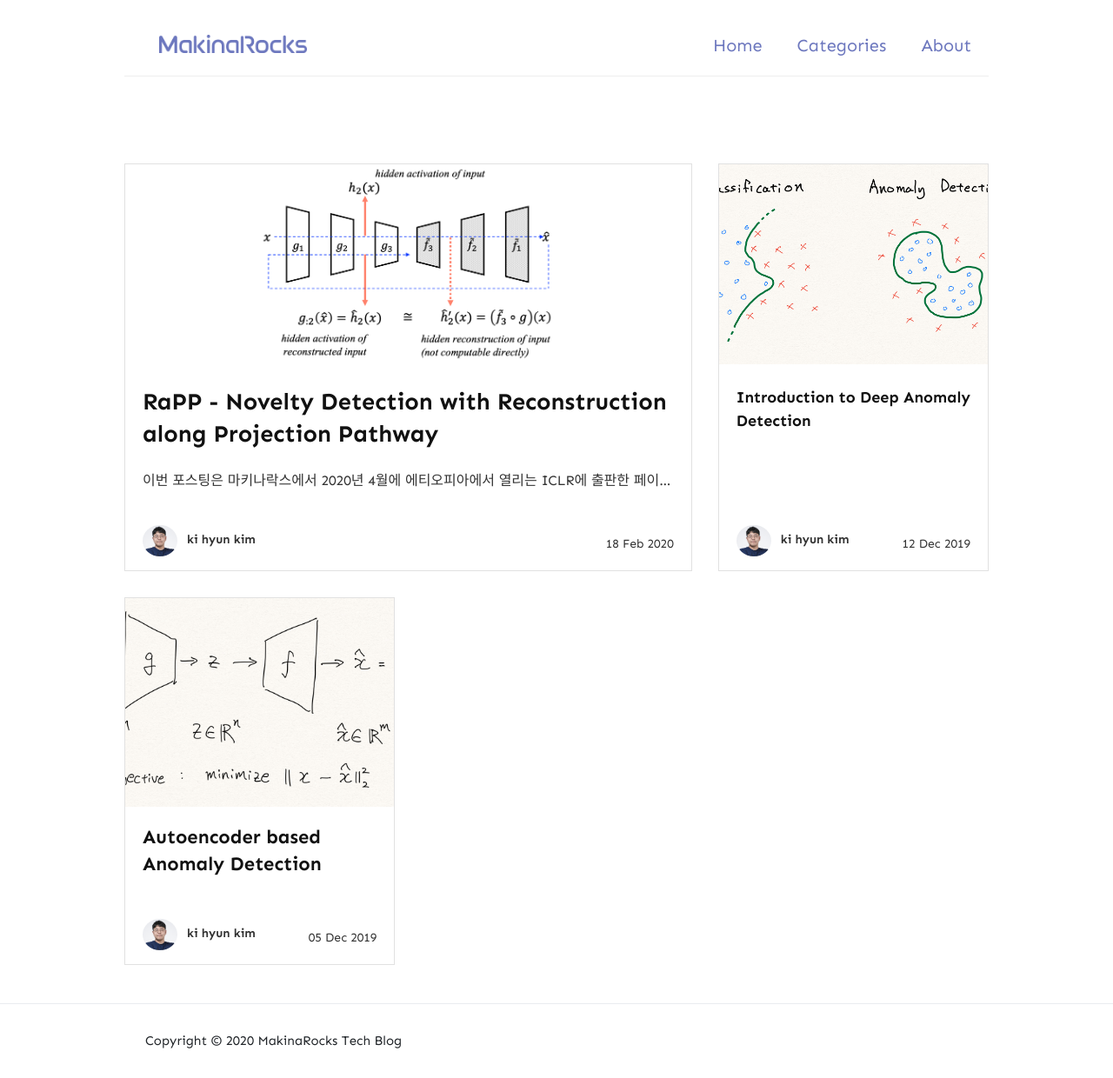
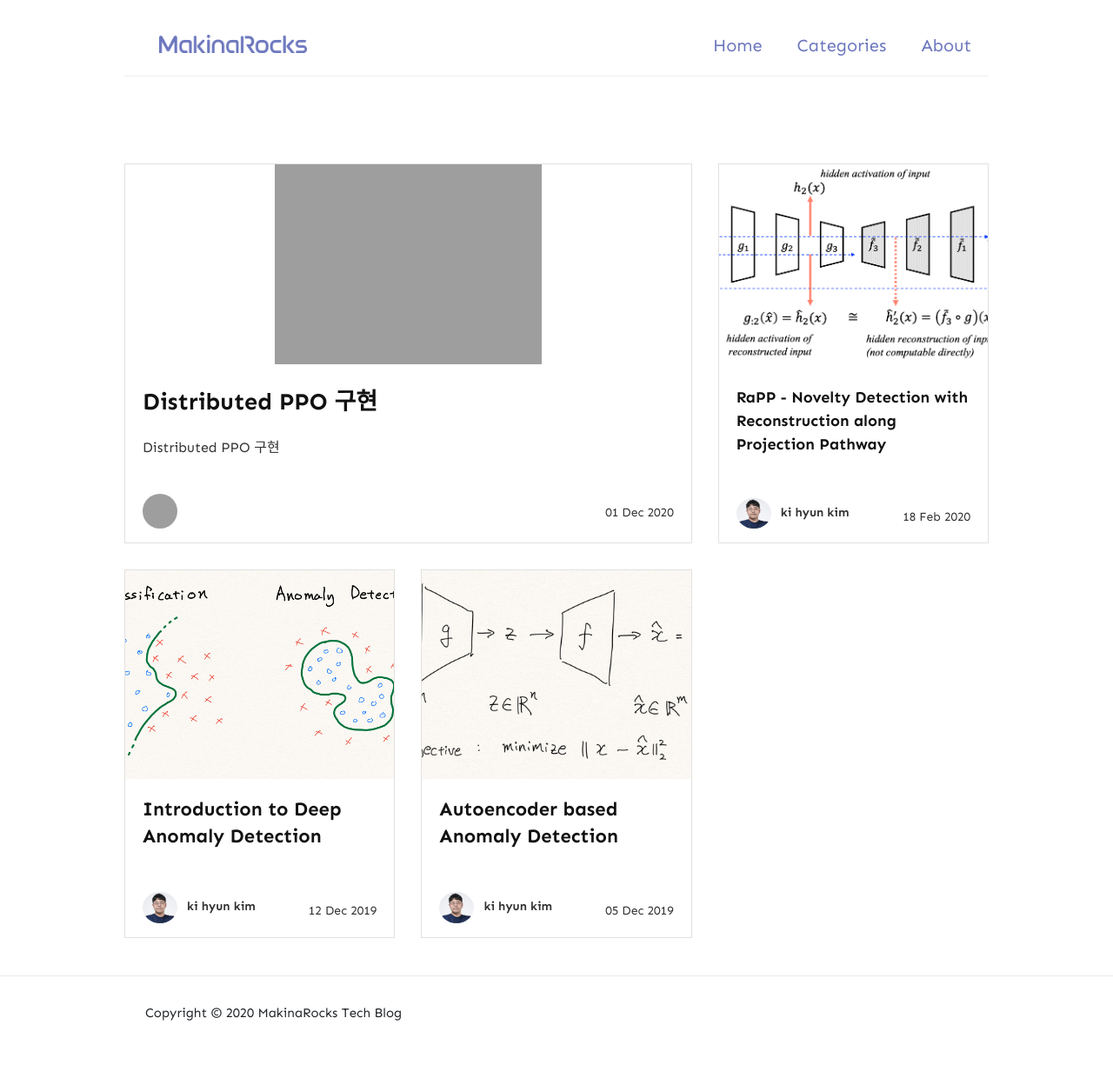
Before and after one commit to wowthemesnet/jekyll-theme-memoirs, a Jekyll site: the page built from index.html, in a window 1280 px wide. Shown: the whole page at 87% size. Built offline with Jekyll 4.4.1, drawn with Linux system fonts in a browser that asks for light colours; nearby versions of some CDN libraries; the list of posts is cut into pages by our own code; comment, search, counter and statistics services are not loaded; after the commit the page ends 1209 px from its top, so only the background shows below that; some of the changed lines change nothing that is shown; grey boxes are pictures that could not be loaded.

Commit message:
distributed ppo post basic edited, minor fix in default.html
Signed-off-by: sungho <sungho.joo@makinarocks.ai>

````diff
--- a/_layouts/default.html
+++ b/_layouts/default.html
@@ -4,7 +4,7 @@
 <meta charset="utf-8">
 <meta name="viewport" content="width=device-width, initial-scale=1, shrink-to-fit=no">
 
-<link rel="icon" href="{{ site.baseurl }}/assets/images/logo.png">
+<link rel="icon" href="{{ site.baseurl }}/assets/images/mrx_logo.png">
 
 <title>{{ page.title }} | {{site.name}}</title>
 
--- a/_posts/Distributed PPO 구현 7850664613b940cb89ea63ffe64930e3.md
+++ b/_posts/2020-12-01-Distributed-PPO-implementation.md
@@ -1,4 +1,14 @@
+---
+layout: post
+title: Distributed PPO 구현
+author: jemin kim
+categories: [ reinforcement_learning ]
+image: assets/images/20191212/1.png (TODO)
+---
+
 # Distributed PPO 구현
+
+## 들어가며
 
 안녕하세요. 마키나락스의 김제민입니다.
 
@@ -6,9 +16,9 @@
 
 ## PPO(Proximal Policy Optimization)
 
-- PPO는  강화학습 알고리즘들중 매우 우수한 성능을 보여 주고 있습니다.
+- Proximal Policy Optimization (PPO), which perform comparably or better than state-of-the-art approaches while being much simpler to implement and tune. ( from OpenAI  )
 - PPO는  TRPO(Trust Region Policy Optimization) 알고리즘의 계산과정을  단순화시킨 알고리즘이라고 볼 수 있습니다.   TRPO는 학습중  policy 의 성능을 떨어뜨리지 않는 범위에서 최대한의 성능 개선을 이루기 위해 , 복잡한 2차 근사 방식을 사용합니다. 그러나 이를 실제 적용하기에는 계산량이 방대하기 때문에 이 과정에 대해서 보다 실용적인 접근이 필요했습니다.
-- PPO는  복잡한 2차 근사 대신 1차 근사 방법을 사용합니다. 이로 인해  구현이 단순해지고,  계산량이 줄어들면서 보다 실용적인 형태로 개선되었으며,  TRPO과 동일하게 안정적인 학습이 가능합니다.
+- PPO는  복잡한 2차 근사 대신 1차 근사 방법을 사용합니다. 이로 인해  구현이 단순해지고,  계산량이 줄어들면서 보다 실용적인 형태로 개선되었으며,  TRPO와 동일하게 안정적인 학습이 가능합니다.
 - PPO 에 대한 보다 자세한 정보를 얻고자 한다면 다음을 참고하십시오.
     - PPO paper  : [https://arxiv.org/abs/1707.06347](https://arxiv.org/abs/1707.06347)
     - TRPO paper : [https://arxiv.org/abs/1502.05477](https://arxiv.org/abs/1502.05477)
@@ -16,12 +26,12 @@
 
 ## PPO  학습 과정  및 분산 처리
 
-- PPO 학습은 다양한 방식으로 가능 하지만, 해당 논문(arXiv:1707.06347)에서는 길이 T 의 fixed-length trajectory segment들을 수집하여 학습 하는 방식을 제안하고 있습니다.  이때  T 는 episode length 보다는 작은 값은 선택하게 됩니다.
+- PPO 학습은 다양한 방식으로 가능 하지만, 해당 논문([arXiv:1707.06347](https://arxiv.org/abs/1707.06347))에서는 길이 T 의 fixed-length trajectory segment들을 수집하여 학습 하는 방식을 제안하고 있습니다.  이때  T 는 episode length 보다는 작은 값은 선택하게 됩니다.
 - trajectory segment 는  N개의  actor ( 강화 학습 환경 + agent) 에서 수집되며,  이렇게 수집된 N개의 trajectory segment를 학습에 사용합니다.
 - 수집된 trajectory 는 N*T timestep이 존재하며, 최종적으로 이를 size M의 mini-batch 형태로 K epoch 만큼 학습을 수행합니다. (M ≤ N*T)
-- 위 내용을 정리하면 다음과 같습니다. ( from 해당 논문(arXiv:1707.06347) )
+- 위 내용을 정리하면 다음과 같습니다. ( from  [arXiv:1707.06347](https://arxiv.org/abs/1707.06347) )
 
-![Distributed%20PPO%20%E1%84%80%E1%85%AE%E1%84%92%E1%85%A7%E1%86%AB%207850664613b940cb89ea63ffe64930e3/Untitled.png](Distributed%20PPO%20%E1%84%80%E1%85%AE%E1%84%92%E1%85%A7%E1%86%AB%207850664613b940cb89ea63ffe64930e3/Untitled.png)
+![PPO_pseudo_code.png](/assets/images/2020-12-01-distributed-ppo-implementation/ppo-pseudo-code.png)
 
 - PPO 학습 과정을  분산 처리 관점에 생각해 본다면, 크게 2가지 측면을 생각해 볼 수 있습니다.
     - trajectory 수집의 분산처리
@@ -43,19 +53,19 @@
         - Learner의 요청을 받아  trajectory segment 를 생성하며,  Learner 에 의해서 model 이 update 됩니다.
 - 이렇게 Learner , Actor 형태로 구현하기 위해서는  PPO algorithm 을 기능에 따라 모듈화를 할 필요가 있습니다.
     - PPO Model  : neural net 모델
-    - PPO Agent :  PPO agent
+    - PPO Agent :  PPO RL agent
     - PPO Sampler  :  trajectory 수집
     - PPO Trainer : neural net 학습
-- 다음으로는  분산 처리 구현을 하기 위해, ray project 에 대해서 다뤄 보겠습니다.
+
+![ppo_modules.png](/assets/images/2020-12-01-distributed-ppo-implementation/ppo_modules.png)
+
+- 다음으로는  분산 처리 구현을  위해, ray library 에 대해서 다뤄 보겠습니다.
 
 ## ray 소개
 
 - ray는 분산 object 및 이들 사이의 data communication을 매우 쉽게 구현 할 수 있는 library 를 제공합니다.  본 블로그에서는 간단한 ray 예제를 다뤄보면서, PPO 분산처리에 대한 이해를 돕고자 합니다.
 - ray 에 대한 보다 자세한 내용은 다음을 참조하십시오.
     - ray doc : [https://docs.ray.io/en/latest/](https://docs.ray.io/en/latest/)
-- ray cluster
-    - head node : leader 역할을 하며, 각 worker node 에 remote class instance(ray actor) 를 실행시킵니다.
-    - worker node : 실제 remote class instance(ray actor) 가 실행됩니다.
 - 예제
 
     ```python
@@ -107,7 +117,6 @@
         - remote function call 의 결과는 future 로 반환 됩니다.
 
             ```python
-            future = f.remote(3)
             future = acc.increment.remote(2)
             ```
 
@@ -188,8 +197,18 @@
 - x-axis : time
 - y-axis : episode reward
 
-![Distributed%20PPO%20%E1%84%80%E1%85%AE%E1%84%92%E1%85%A7%E1%86%AB%207850664613b940cb89ea63ffe64930e3/Untitled%201.png](Distributed%20PPO%20%E1%84%80%E1%85%AE%E1%84%92%E1%85%A7%E1%86%AB%207850664613b940cb89ea63ffe64930e3/Untitled%201.png)
 
-- 8개의 actor 로 학습한 실험과 1개의 actor로 학습한 실험의 실행 결과 비교 입니다.
+![Distributed_ppo_result.png](/assets/images/2020-12-01-distributed-ppo-implementation/Distributed_ppo_result.png)
+
+
+- 8개의 actor 로 학습한 실험과 1개의 actor로 학습한 실험의 실행 결과 비교 그래프입니다.
 - 그래프상 왼편에  distributed actor들의  그래프를 볼 수 있으며, 청색의 그래프는 single actor입니다.
 - 분산 처리를 한 경우 확연한 학습 시간 감소를 확인 할 수 있습니다.
+
+## 맺음말
+
+이렇게 ppo의  분산처리 구현에 대해서 다뤄 보았습니다.
+
+본 블로그에서는 분산처리 중 trajectory 수집의 분산처리 측면을 다루었습니다. 그렇지만, 모델이 크기가 커질 경우에는 분산 SGD 에 대해서도 고려해 볼 필요가 있습니다.
+
+다음 기회에는 모델의 분산 학습에 대해서도 다뤄 보도록 하겠습니다.
````
Also changed, not shown: assets/images/2020-12-01-distributed-ppo-implementation/Distributed_ppo_result.png (renamed from _posts/Distributed PPO 구현 7850664613b940cb89ea63ffe64930e3/Untitled 1.png), assets/images/2020-12-01-distributed-ppo-implementation/ppo-pseudo-code.png (renamed from _posts/Distributed PPO 구현 7850664613b940cb89ea63ffe64930e3/Untitled.png), assets/images/2020-12-01-distributed-ppo-implementation/ppo_modules.png (added).
